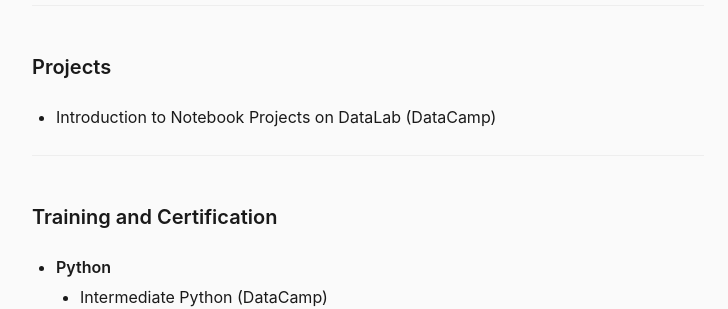
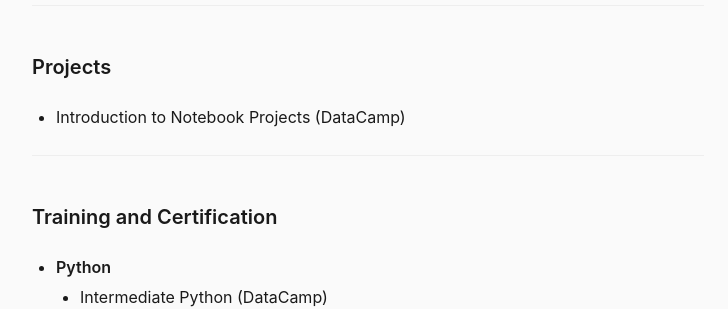
Before and after one commit to muntasimulhaque/muntasimulhaque.github.io, a Jekyll site: the page built from index.md, in a window 1280 px wide and 900 px high, scrolled down 1928 px. Shown: the part 153-462 px from the top of the window, without its empty margins (272-1000 px from the left). Built offline with Jekyll 4.4.1, drawn with Linux system fonts in a browser that asks for light colours.

Commit message:
Update index.md

```diff
--- a/index.md
+++ b/index.md
@@ -54,7 +54,7 @@
 
 #### Projects
 
-* Introduction to Notebook Projects on DataLab (DataCamp)
+* Introduction to Notebook Projects (DataCamp)
 
 #### Training and Certification
 
```
